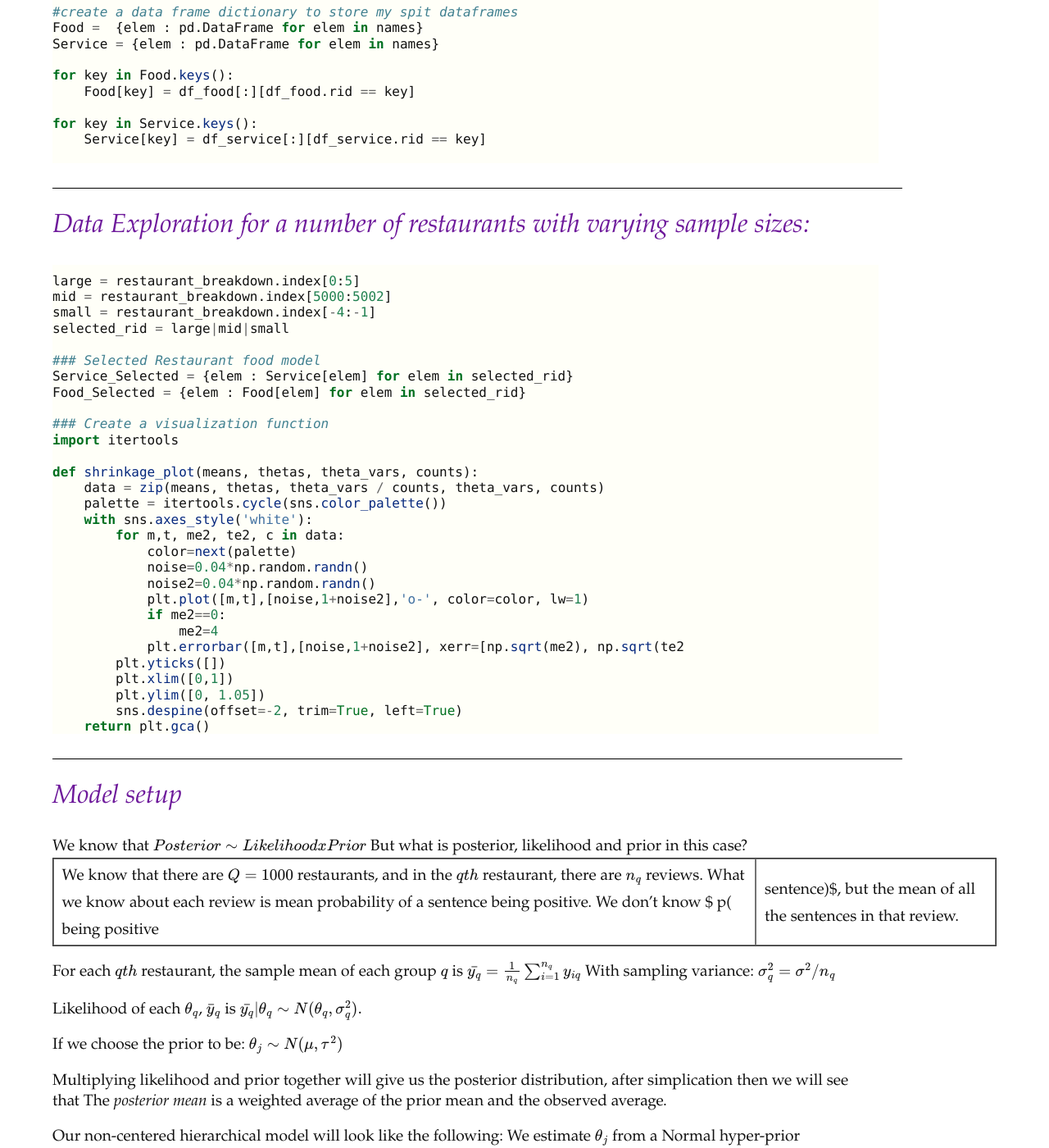
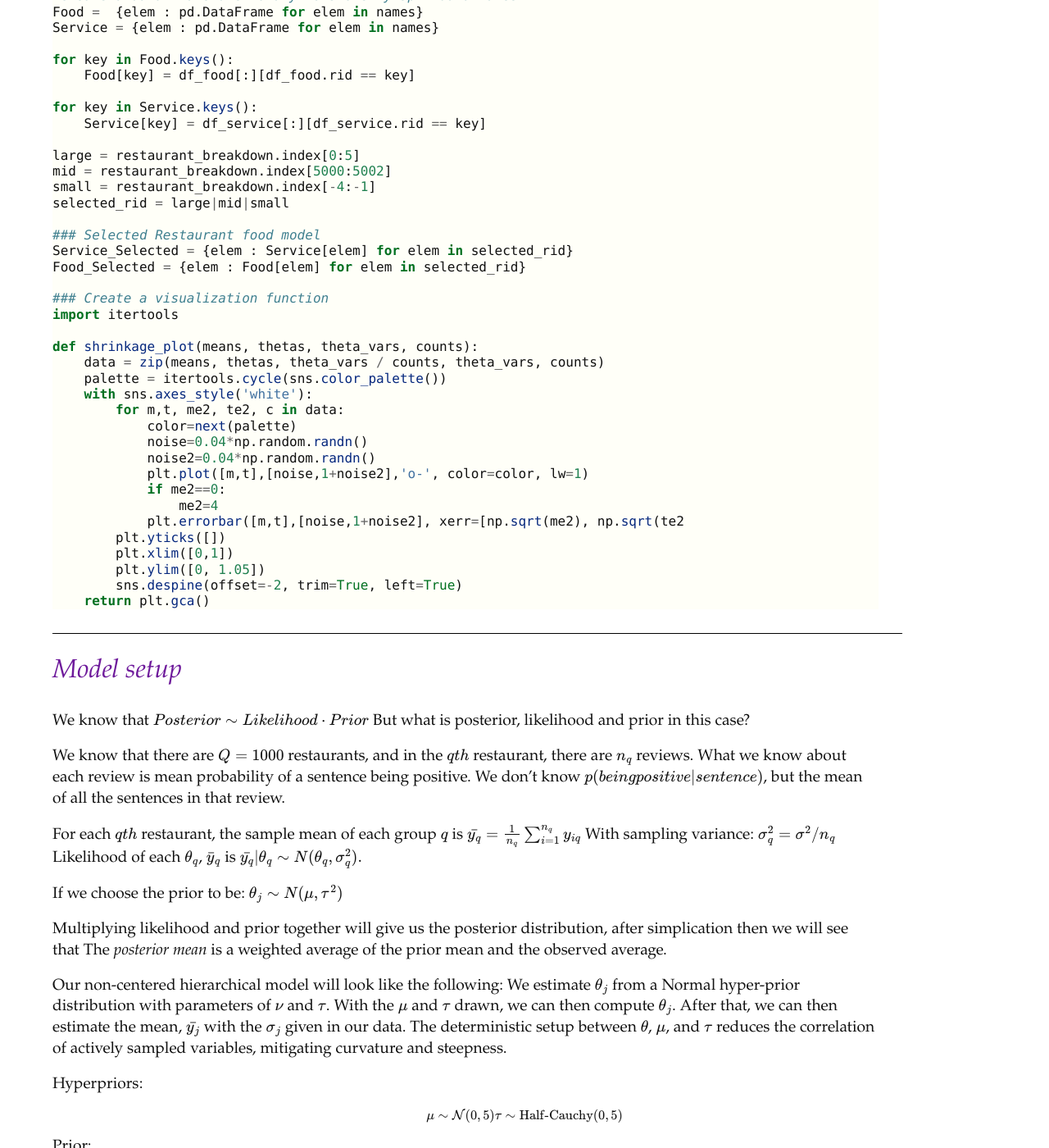
Before and after one commit to vionwinnie/old_website, a Jekyll site: the page built from YelpReview.md, in a window 1280 px wide and 1400 px high, scrolled down 2348 px. Shown: the whole window at 82% size. Built offline with Jekyll 4.4.1, drawn with Linux system fonts in a browser that asks for light colours; nearby versions of some CDN libraries; formulas are drawn with MathJax 3; some of the changed text lies outside the part shown.

Commit message:
Update YelpReview.md

````diff
--- a/YelpReview.md
+++ b/YelpReview.md
@@ -66,7 +66,6 @@ df_restaurant = pd.read_csv(r"C:\Users\Dell\Documents\Python Scripts\Data\dftous
 ## Compute standard error
 df_restaurant['var_sample']=df_restaurant['var']/df_restaurant['count']
 df_restaurant['sigma']=np.sqrt(df_restaurant['var_sample'])
-
 df_food = df_restaurant[:][df_restaurant.topic ==0]
 df_service = df_restaurant[:][df_restaurant.topic ==1]
 
@@ -86,10 +85,6 @@ for key in Food.keys():
 for key in Service.keys():
     Service[key] = df_service[:][df_service.rid == key]
 
-```
-
-## Data Exploration for a number of restaurants with varying sample sizes:
-```python
 large = restaurant_breakdown.index[0:5]
 mid = restaurant_breakdown.index[5000:5002]
 small = restaurant_breakdown.index[-4:-1]
@@ -121,14 +116,15 @@ def shrinkage_plot(means, thetas, theta_vars, counts):
     return plt.gca()
 ```
 ## Model setup
-We know that $$ Posterior \sim Likelihood x Prior $$
+We know that $ Posterior \sim Likelihood \cdot Prior $
 But what is posterior, likelihood and prior in this case?
 
-We know that there are $Q=1000$ restaurants, and in the $qth$ restaurant, there are $n_q$ reviews. What we know about each review is mean probability of a sentence being positive. We don't know $ p( being positive | sentence)$, but the mean of all the sentences in that review.
+We know that there are $Q=1000$ restaurants, and in the $qth$ restaurant, there are $n_q$ reviews.
+What we know about each review is mean probability of a sentence being positive.
+We don't know $ p( being positive | sentence)$, but the mean of all the sentences in that review.
 
-For each $qth$ restaurant, the sample mean of each group $q$ is  $$\bar{y_q} = \frac{1}{n_q} \sum_{i=1}^{n_q} y_{iq}$$
-With sampling variance: $$\sigma_q^2 = \sigma^2/n_q$$
-
+For each $qth$ restaurant, the sample mean of each group $q$ is  $\bar{y_q} = \frac{1}{n_q} \sum_{i=1}^{n_q} y_{iq}$
+With sampling variance: $\sigma_q^2 = \sigma^2/n_q$
 Likelihood of each $\theta_q$, $\bar{y}_q$ is $$\bar{y_q} \vert \theta_q \sim N(\theta_q,\sigma_q^2).$$
 
 If we choose the prior to be:
@@ -137,22 +133,25 @@ $$ \theta_j \sim N(\mu, \tau^2) $$
 Multiplying likelihood and prior together will give us the posterior distribution, after simplication then we will see that The _posterior mean_ is a weighted average of the prior mean and the observed average.
 
 Our non-centered hierarchical model will look like the following:
-We estimate $\theta_{j}$ from a Normal hyper-prior distribution with parameters of $\nu $ and $\tau $. With the $\mu$ and $\tau$ drawn, we can then compute $\theta_{j}$. After that, we can then estimate the mean, $\bar{y_{j}}$ with the $\sigma_{j}}$ given in our data.
+We estimate $\theta_{j}$ from a Normal hyper-prior distribution with parameters of $\nu $ and $\tau $. With the $\mu$ and $\tau$ drawn, we can then compute $\theta_{j}$. After that, we can then estimate the mean, $\bar{y_{j}}$ with the $\sigma_{j}$ given in our data.
 The deterministic setup between $\theta$, $\mu$, and $\tau$ reduces the correlation of actively sampled variables, mitigating curvature and steepness.
 
 Hyperpriors:
+
 $$
 \mu \sim \mathcal{N}(0, 5)\\
 \tau \sim \text{Half-Cauchy}(0, 5)\\
 $$
 
 Prior:
+
 $$
 \nu_{j} \sim \mathcal{N}(0, 1)\\
 \theta_{j} = \mu + \tau\nu_j \\
 $$
 
 Likelihood:
+
 $$
 \bar{y_{j}} \sim \mathcal{N}(\theta_{j}, \sigma_{j})
 $$
````
Also changed, not shown: other parts of YelpReview.md (+0 -4 lines).
